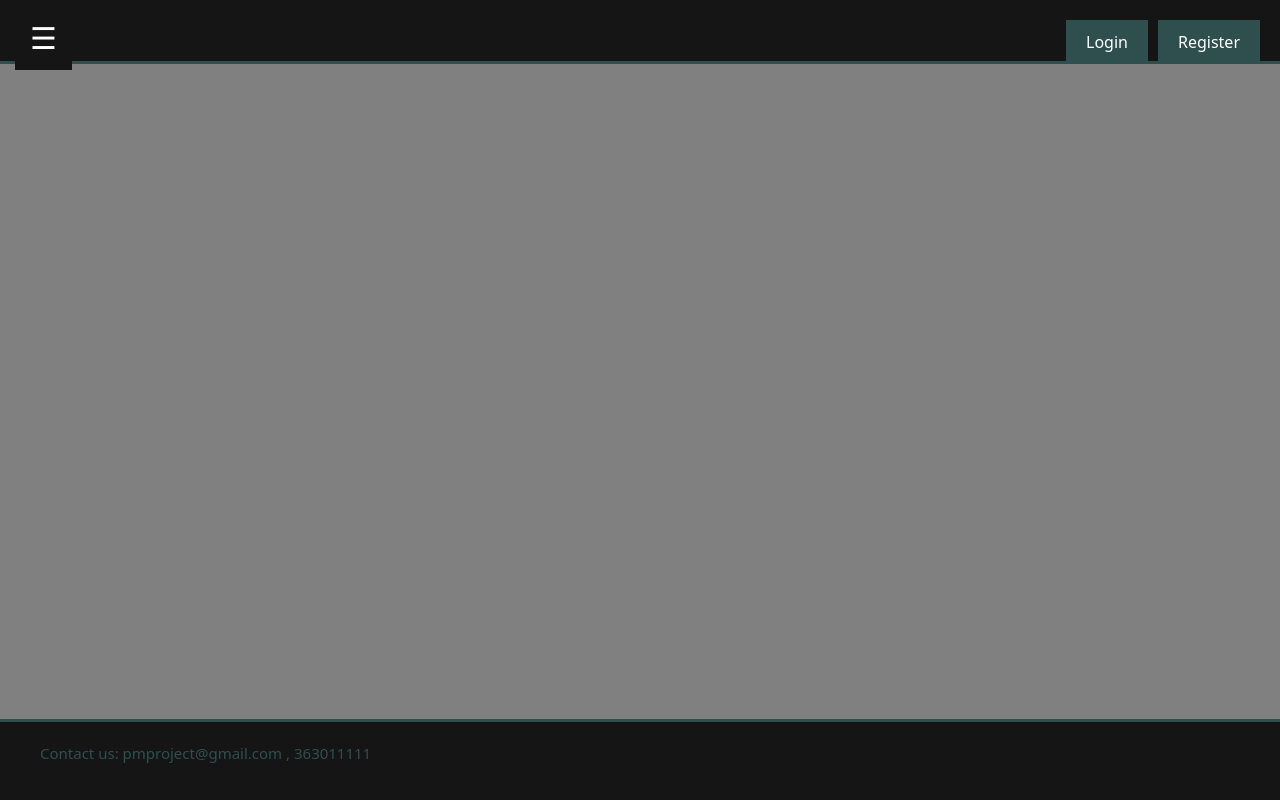
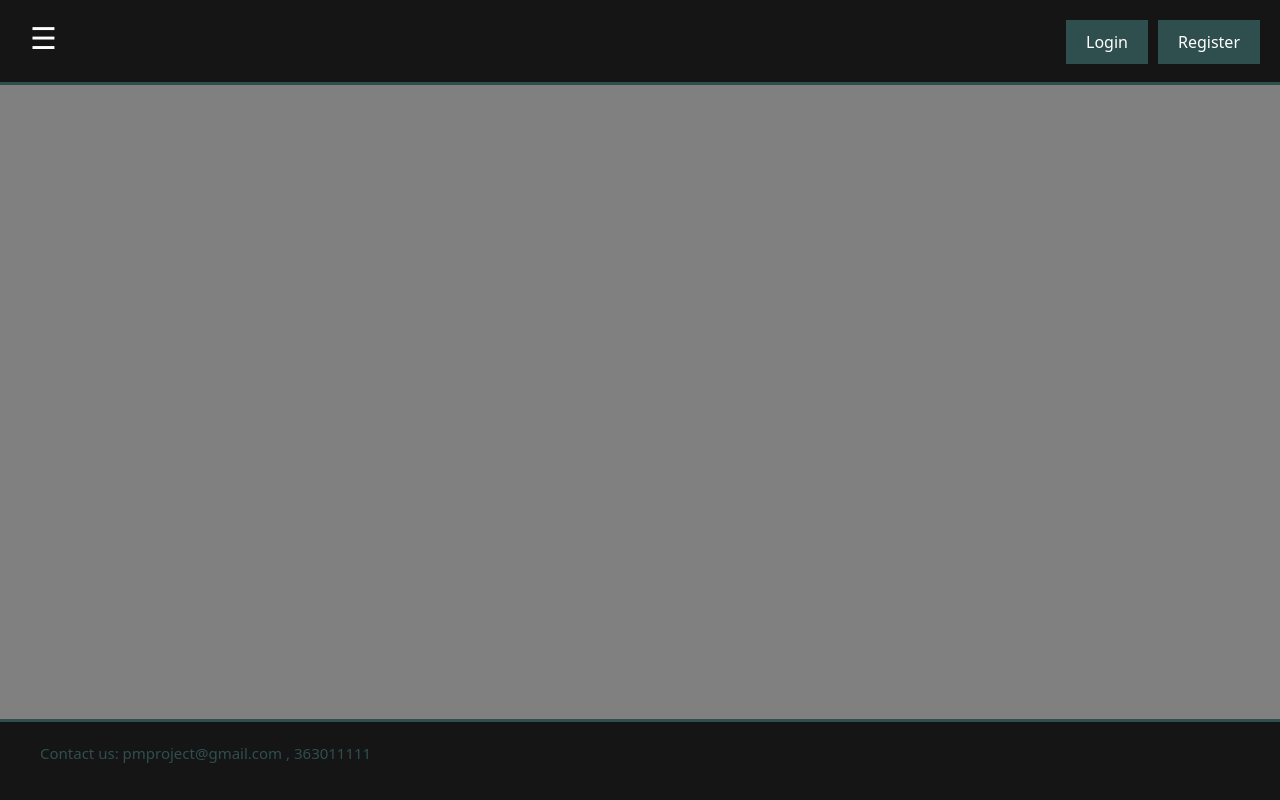
Before and after one commit to PoznanaKing/Vizsgaremek, a React (Create React App) app: page /register in a window 1280 px wide. Shown: the top 800 px of the page. Built offline with nearby package versions, Linux system fonts and the light colour scheme.

Commit message:
Add files via upload

```diff
--- a/src/App.css
+++ b/src/App.css
@@ -1,6 +1,7 @@
 .App {
   text-align: center;
   background-color: grey;
+
 }
 
 
@@ -30,5 +31,4 @@ html, body {
   padding: 0;
   width: 100%;
   height: 100%;
-  overflow-x: hidden;
 }
--- a/src/Header.css
+++ b/src/Header.css
@@ -6,10 +6,10 @@
     font-size: 24px;
     border-bottom: 3px solid darkslategray;
     position:absolute;
-    display: block;
     width: 100%;
-    height: 8%;
+    height: 85px;
     overflow: hidden;
+    z-index: 2;
 }
 
 .auth-buttons {
--- a/src/Navbar.css
+++ b/src/Navbar.css
@@ -7,6 +7,7 @@
   transition: 0.3s;
   padding-top: 60px;
   overflow:hidden;
+  z-index: 0;
 
 }
 
@@ -28,12 +29,13 @@
   background-color: #161515;
   color: white;
   border: none;
-  position: fixed;
+  position: absolute;
   overflow: hidden;
   top: 5px;
   left: 15px;
   padding: 10px 15px;
   transition: 0.3s;
+  z-index: 2;
 }
 
 .openbtn:hover {
@@ -57,4 +59,5 @@
 .navbar.open {
   left: 0;
   overflow: hidden;
+
 }
--- a/src/Navbar.js
+++ b/src/Navbar.js
@@ -13,11 +13,6 @@ const [isOpen, setIsOpen] = useState(false);
     setIsOpen(!isOpen)
   }
 
-  const closeNavbar = () => {
-    setIsOpen(false)
-  }
-
-
 
   return (
     <div>
@@ -29,13 +24,15 @@ const [isOpen, setIsOpen] = useState(false);
     {}
     <div className={`navbar ${isOpen ? 'open' : ''}`}>
       {}
-      <span className="closebtn" onClick={closeNavbar}>
+      <span className="closebtn" onClick={toggleNavbar}>
         &times;
       </span>
+      <a href="#">Home</a>
+        <a href="#">About</a>
+        <a href="#">Services</a>
+      <div className='NavButtons'>
 
-      <a href="#">Home</a>
-      <a href="#">About</a>
-      <a href="#">Services</a>
+      </div>
     </div>
   </div>
   )
--- a/src/Register.js
+++ b/src/Register.js
@@ -1,11 +1,19 @@
 import React from 'react'
 import './Register.css';
+import axios from 'axios';
 
 export default function Register() {
   const handleSubmit = (e) => {
   e.preventDefault();
   alert('Registration submitted!');
   }
+
+  let Registration = {
+
+  }
+
+
+
 
 
 return (
```
